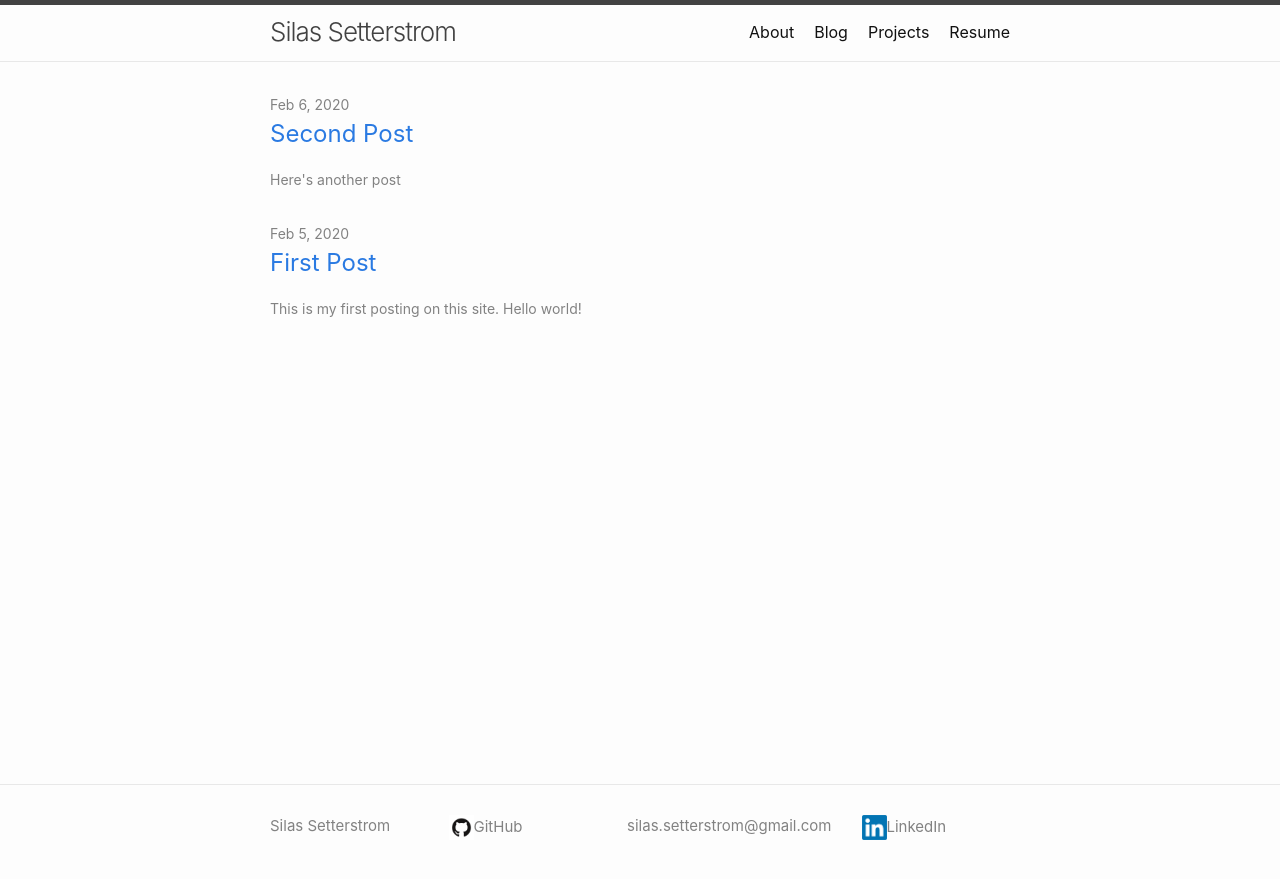
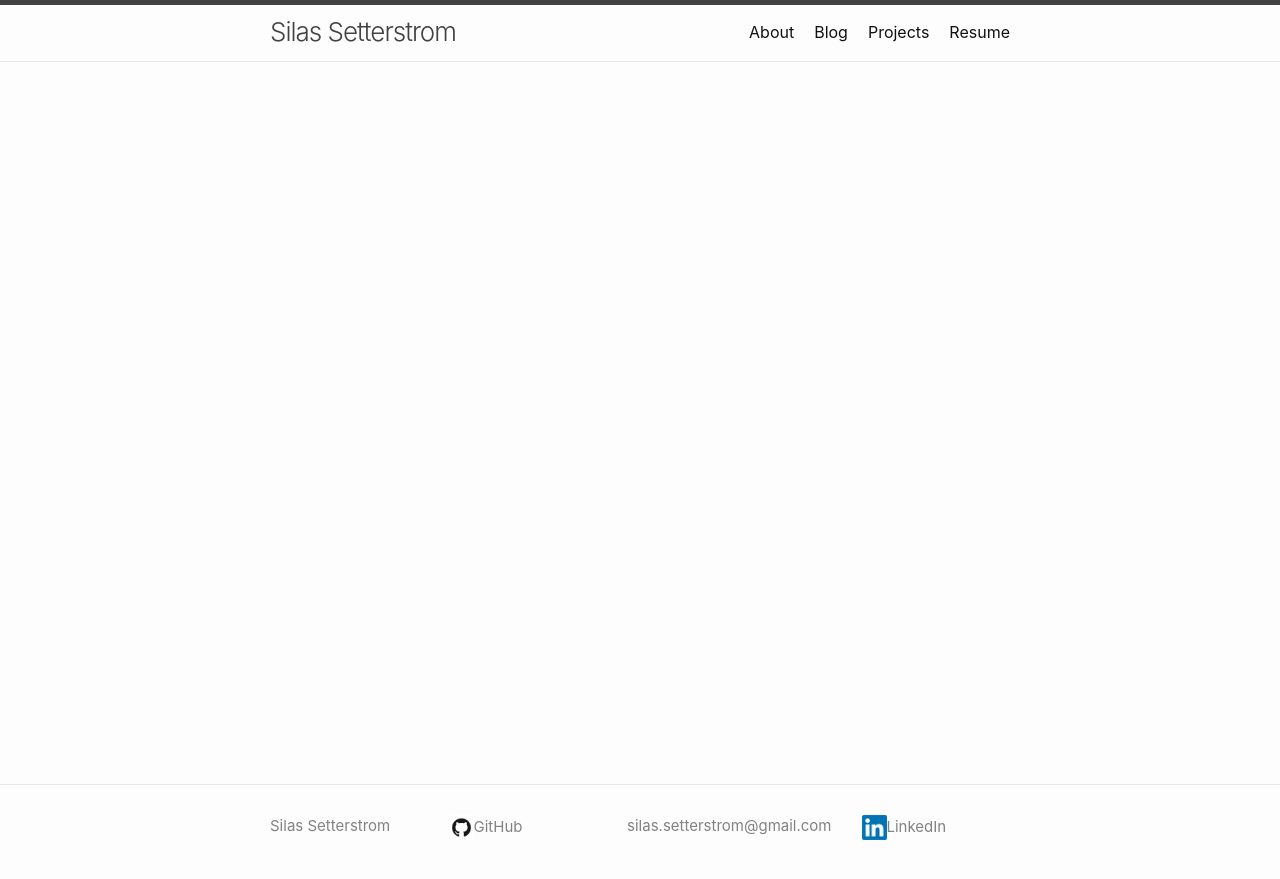
Before and after one commit to silassetterstrom/my_website, a Jekyll site: the page built from blog.markdown, in a window 1280 px wide. Shown: the top 879 px of the page. Built offline with Jekyll 4.4.1, drawn with Linux system fonts in a browser that asks for light colours.

Commit message:
deleted fake blog posts

```diff
--- a/_posts/2020-02-06-first-post.markdown
+++ /dev/null
@@ -1,9 +0,0 @@
----
-layout: post
-title:  "First Post"
-date:   2020-02-05 11:15:15 -0600
-categories: jekyll update
-author: Silas Setterstrom
-excerpt: This is my first posting on this site. Hello world!
----
-Hey there!
--- a/_posts/2020-02-06-second-post.markdown
+++ /dev/null
@@ -1,9 +0,0 @@
----
-layout: post
-title:  "Second Post"
-date:   2020-02-06 11:15:15 -0600
-categories: jekyll update
-author: Silas Setterstrom
-excerpt: Here's another post
----
-Hello again!
--- a/projects.markdown
+++ b/projects.markdown
@@ -12,7 +12,7 @@ order: 4
 <p>-Led development on project with another intern to port an existing application for running JCL jobs onto AWS.<br>
     -Used an Amazon DynamoDB Stream to refactor and streamline the process of running a job and added a
      new feature to allow automatic chaining of jobs.<br>
-    -Modified an existing Java API to allow users access to error logs when a job fails.<br>
+    -Modified an existing API to allow users access to error logs when a job fails.<br>
     -Added a feature to email users when they need to take action on a job using an Amazon SES template.<br>
     -Re-designed website front-end using Vuetify to utilize a component library to make future feature
      development faster and make the user experience consistent.<br>
```
